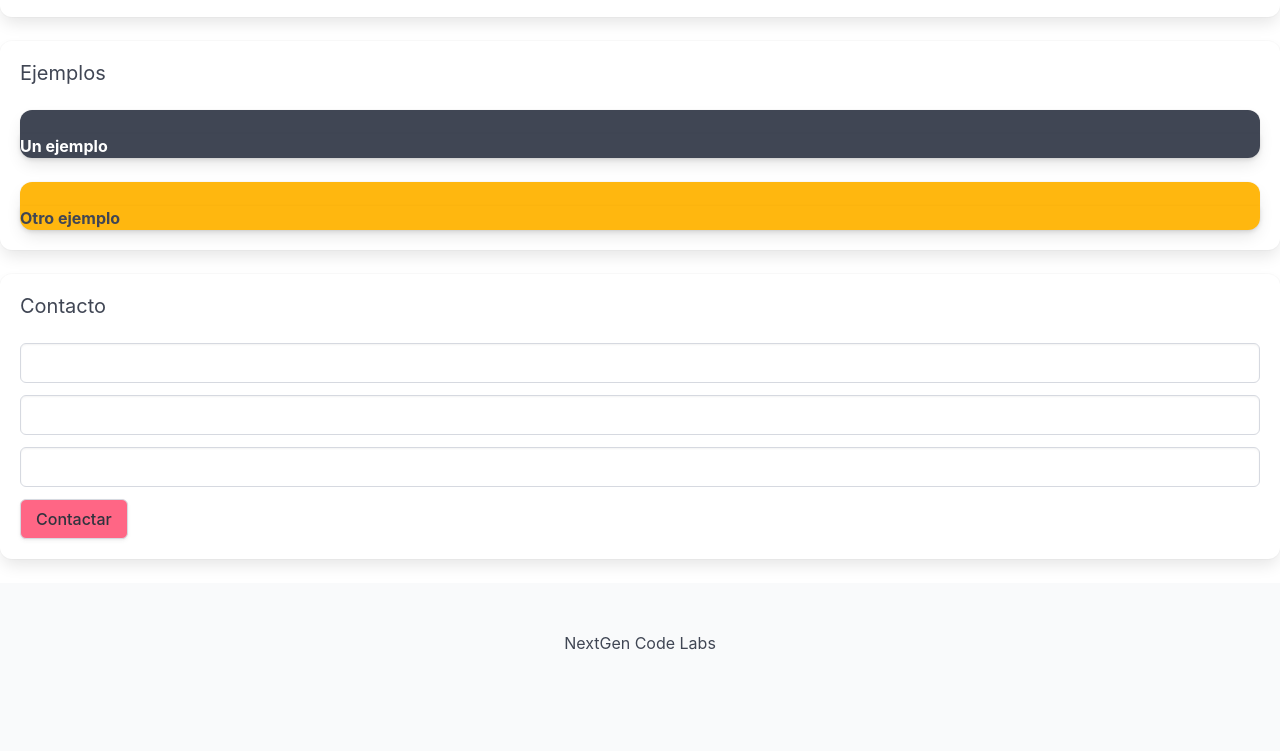
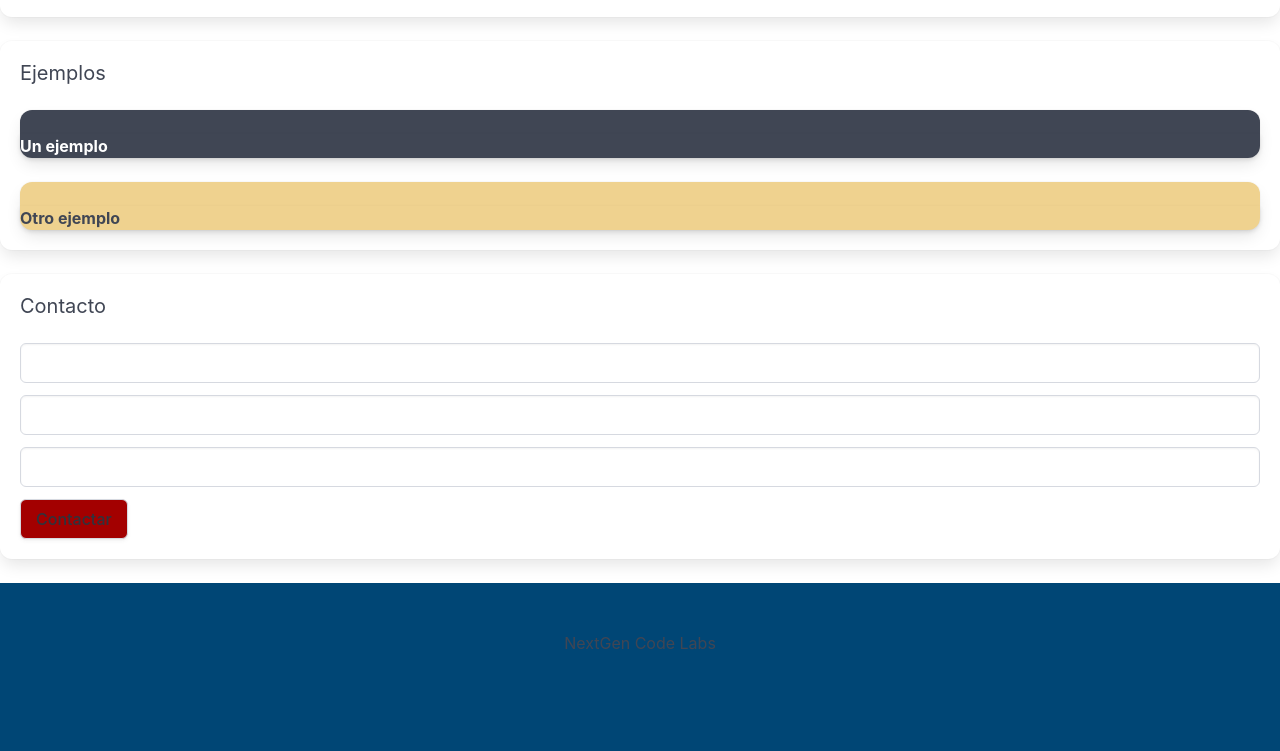
Before and after one commit to gpancardo/proyectoPaginas, a plain HTML site: page index.html in a window 1280 px wide. Shown: the part 585-1336 px from the top of the page. Drawn offline with Linux system fonts and the light colour scheme.

Commit message:
Colores bien :-D

```diff
--- a/bulma/sass/utilities/initial-variables.scss
+++ b/bulma/sass/utilities/initial-variables.scss
@@ -22,14 +22,14 @@ $white-ter: hsl(221, 14%, 96%) !default;
 $white-bis: hsl(221, 14%, 98%) !default;
 $white: hsl(221, 14%, 100%) !default;
 
-$orange: hsl(28, 100%, 50%) !default;
+$orange: #ff7700 !default;
 $yellow: hsl(42.245, 75%, 75%) !default;
 $green: hsl(153, 53%, 53%) !default;
 $turquoise: hsl(171, 100%, 41%) !default;
-$cyan: hsl(181.989, 100%, 36%) !default;
-$blue: hsl(204.202, 100%, 23%) !default;
+$cyan: #00AFB5 !default;
+$blue: #004777 !default;
 $purple: hsl(271, 100%, 71%) !default;
-$red: hsl(0, 100%, 32%) !default;
+$red: #A30000 !default;
 
 // Typography
 
--- a/index.html
+++ b/index.html
@@ -96,7 +96,7 @@
         </div>
       </div>
     </form>
-    <footer class="footer">
+    <footer class="footer has-background-link">
       <div class="content has-text-centered">
         <p>NextGen Code Labs</p>
       </div>
```
Also changed, not shown: muestra.html (+2 -2 lines), bulma/css/bulma.css, bulma/css/versions/bulma-no-dark-mode.min.css, bulma/css/versions/bulma-no-helpers-prefixed.min.css, bulma/css/versions/bulma-no-helpers.min.css, bulma/css/versions/bulma-prefixed.min.css.
